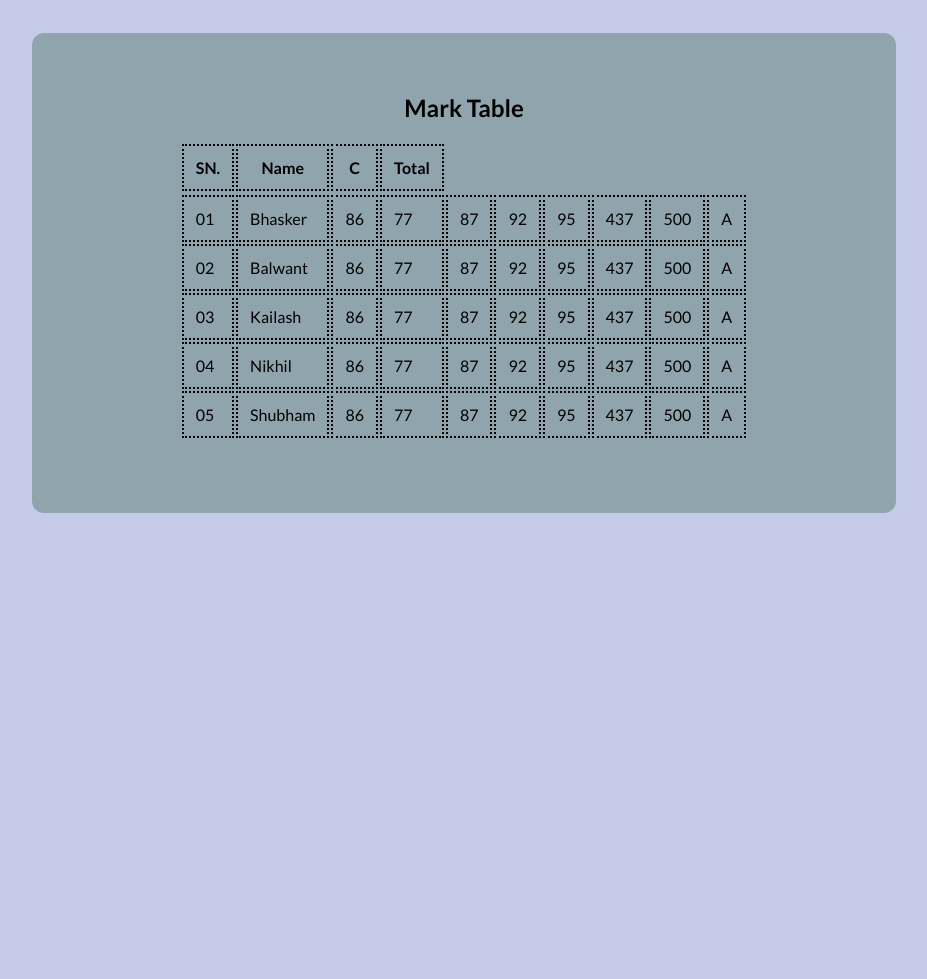
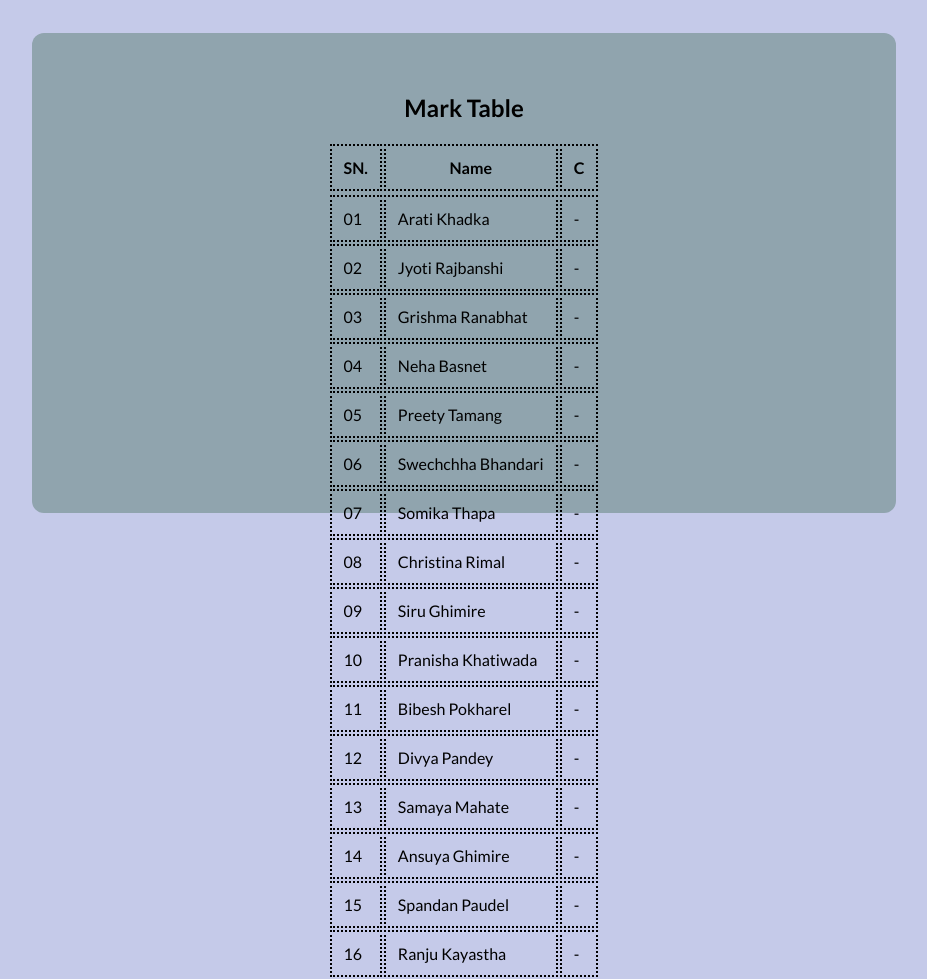
Before and after one commit to orphiic/orphiic, a plain HTML site: page marks.html in a window 1280 px wide. Shown: the whole page, without its empty margins (176-1103 px from the left). Before the commit the page ends 800 px from the top, so only its background shows below. Drawn offline with Linux system fonts and the light colour scheme.

Commit message:
Update marks.html

```diff
--- a/marks.html
+++ b/marks.html
@@ -1,7 +1,7 @@
 <!DOCTYPE html>
 <html>
   <head>
-    <title>MARKS SHEET USING HTML TABLES</title>
+    <title>MARKS SHEET</title>
     <meta charset="UTF-8">
     <meta name="viewport" content="width=device-width, initial-scale=1">
     <meta name="Keywords" content="html, css, html tables, table">
@@ -20,70 +20,89 @@
           <tr>
             <th>SN.</th>
             <th>Name</th>
-            <th>C</th>
-            <th>Total</th>
+		<th>C</th>
           <tr>
         </thead>
         <tbody>
           <tr>
             <td>01</td>
-            <td>Bhasker</td>
-            <td>86</td>
-            <td>77</td>
-            <td>87</td>
-            <td>92</td>
-            <td>95</td>
-            <td>437</td>
-			<td>500</td>
-			<td>A</td>
+            <td>Arati Khadka</td>
+            <td>-</td>
           </tr>
           <tr>
             <td>02</td>
-            <td>Balwant</td>
-            <td>86</td>
-            <td>77</td>
-            <td>87</td>
-            <td>92</td>
-            <td>95</td>
-            <td>437</td>
-			<td>500</td>
-			<td>A</td>
+            <td>Jyoti Rajbanshi</td>
+            <td>-</td>
           </tr>
-          <tr>
+	<tr>
             <td>03</td>
-            <td>Kailash</td>
-            <td>86</td>
-            <td>77</td>
-            <td>87</td>
-            <td>92</td>
-            <td>95</td>
-            <td>437</td>
-			<td>500</td>
-			<td>A</td>
+            <td>Grishma Ranabhat</td>
+            <td>-</td>
           </tr>
-          <tr>
+		<tr>
             <td>04</td>
-            <td>Nikhil</td>
-            <td>86</td>
-            <td>77</td>
-            <td>87</td>
-            <td>92</td>
-            <td>95</td>
-            <td>437</td>
-			<td>500</td>
-			<td>A</td>
+            <td>Neha Basnet</td>
+            <td>-</td>
           </tr>
-          <tr>
+		<tr>
             <td>05</td>
-            <td>Shubham</td>
-            <td>86</td>
-            <td>77</td>
-            <td>87</td>
-            <td>92</td>
-            <td>95</td>
-            <td>437</td>
-			<td>500</td>
-			<td>A</td>
+            <td>Preety Tamang</td>
+            <td>-</td>
+          </tr>
+		<tr>
+            <td>06</td>
+            <td>Swechchha Bhandari</td>
+            <td>-</td>
+          </tr>
+		<tr>
+            <td>07</td>
+            <td>Somika Thapa</td>
+            <td>-</td>
+          </tr>
+		<tr>
+            <td>08</td>
+            <td>Christina Rimal</td>
+            <td>-</td>
+          </tr>
+		<tr>
+            <td>09</td>
+            <td>Siru Ghimire</td>
+            <td>-</td>
+          </tr>
+		<tr>
+            <td>10</td>
+            <td>Pranisha Khatiwada</td>
+            <td>-</td>
+          </tr>
+		<tr>
+            <td>11</td>
+            <td>Bibesh Pokharel</td>
+            <td>-</td>
+          </tr>
+		<tr>
+            <td>12</td>
+            <td>Divya Pandey</td>
+            <td>-</td>
+          </tr>
+		<tr>
+            <td>13</td>
+            <td>Samaya Mahate</td>
+            <td>-</td>
+          </tr>
+		<tr>
+            <td>14</td>
+            <td>Ansuya Ghimire</td>
+            <td>-</td>
+          </tr>
+		<tr>
+            <td>15</td>
+            <td>Spandan Paudel</td>
+            <td>-</td>
+          </tr>
+		<tr>
+            <td>16</td>
+            <td>Ranju Kayastha</td>
+            <td>-</td>
           </tr>
         </tbody>
       </table>
```
